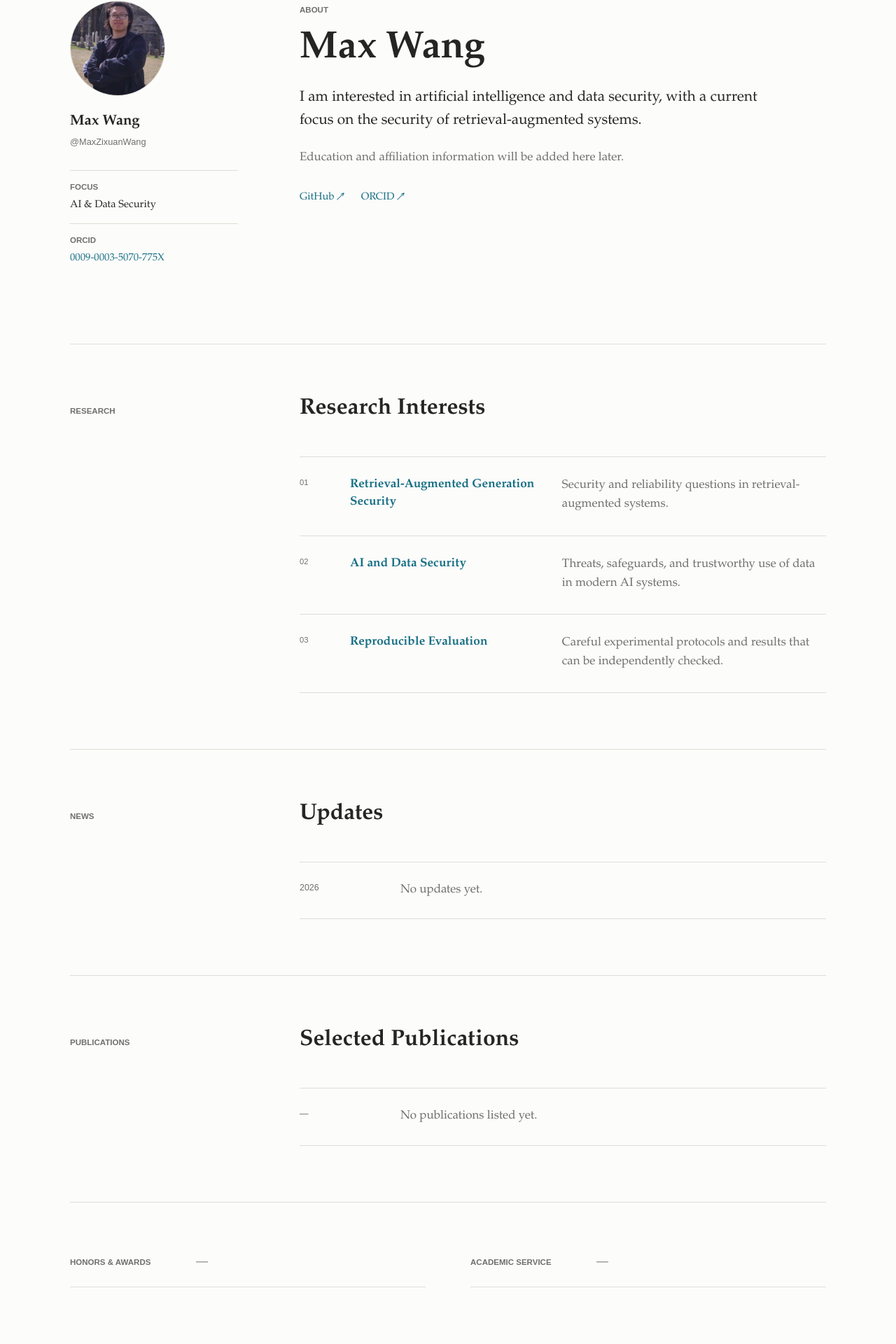
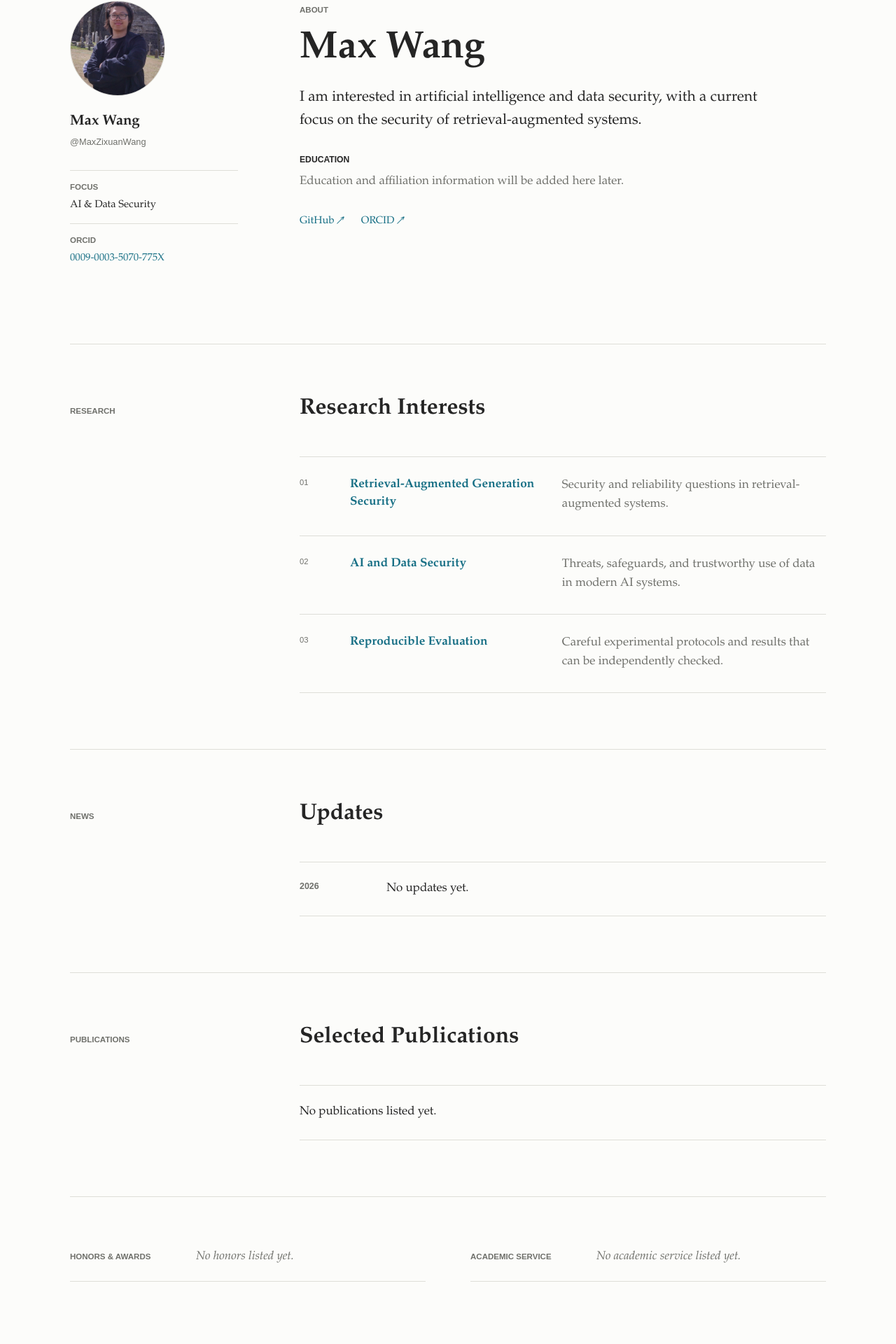
Before and after one commit to MaxZixuanWang/maxzixuanwang.github.io, a Next.js app: page / in a window 1280 px wide. Shown: the part 160-2080 px from the top of the page at 70% size. Built offline with nearby package versions, Linux system fonts and the light colour scheme.

Commit message:
Make homepage content beginner-editable

```diff
--- a/app/globals.css
+++ b/app/globals.css
@@ -184,8 +184,7 @@ a:focus-visible {
 
 .profile-meta a,
 .text-links a,
-.research-item h3,
-.empty-line a {
+.editable-content a {
   color: var(--accent);
 }
 
@@ -201,16 +200,30 @@ a:focus-visible {
   line-height: 1.05;
 }
 
-.lead {
+.about-content > p:first-child {
   max-width: 700px;
   margin: 0;
   font-size: 1.3rem;
   line-height: 1.6;
 }
 
-.about-note {
+.about-content h3 {
+  margin: 28px 0 8px;
+  font-family: Arial, Helvetica, sans-serif;
+  font-size: 0.76rem;
+  letter-spacing: 0;
+  text-transform: uppercase;
+}
+
+.about-content h3 + p {
   max-width: 640px;
-  margin: 22px 0 0;
+  margin: 0;
+  color: var(--muted);
+}
+
+.about-content ul {
+  margin: 10px 0 0;
+  padding-left: 20px;
   color: var(--muted);
 }
 
@@ -245,57 +258,88 @@ a:focus-visible {
 .research-list {
   margin-top: 48px;
   margin-left: 328px;
-  border-top: 1px solid var(--line);
 }
 
-.research-item {
+.research-list ol {
+  margin: 0;
+  padding: 0;
+  border-top: 1px solid var(--line);
+  counter-reset: research-item;
+  list-style: none;
+}
+
+.research-list li {
   display: grid;
   grid-template-columns: 48px minmax(220px, 0.85fr) minmax(260px, 1.15fr);
   gap: 24px;
   align-items: start;
   padding: 27px 0 30px;
   border-bottom: 1px solid var(--line);
+  counter-increment: research-item;
 }
 
-.research-item > span {
+.research-list li::before {
+  content: counter(research-item, decimal-leading-zero);
   color: var(--muted);
   font-family: Arial, Helvetica, sans-serif;
   font-size: 0.7rem;
 }
 
-.research-item h3 {
+.research-list li > p {
+  margin: 0;
+}
+
+.research-list li > p:first-child {
+  color: var(--accent);
   margin: 0;
   font-size: 1.08rem;
   font-weight: 600;
   line-height: 1.45;
 }
 
-.research-item p {
-  margin: 0;
+.research-list li > p + p {
   color: var(--muted);
   line-height: 1.6;
 }
 
-.empty-line {
-  display: grid;
-  grid-template-columns: 120px minmax(0, 1fr);
-  gap: 24px;
+.entry-list {
   margin-top: 48px;
   margin-left: 328px;
-  padding: 26px 0;
+}
+
+.entry-list ul,
+.entry-list ol {
+  margin: 0;
+  padding: 0;
   border-top: 1px solid var(--line);
+  border-bottom: 1px solid var(--line);
+  list-style: none;
+}
+
+.entry-list li {
+  padding: 24px 0;
   border-bottom: 1px solid var(--line);
 }
 
-.empty-line time,
-.empty-line > span {
+.entry-list li:last-child {
+  border-bottom: 0;
+}
+
+.entry-list p {
+  margin: 0;
+  color: var(--muted);
+}
+
+.entry-list strong {
+  display: inline-block;
+  width: 120px;
   color: var(--muted);
   font-family: Arial, Helvetica, sans-serif;
   font-size: 0.78rem;
+  vertical-align: top;
 }
 
-.empty-line p {
-  margin: 0;
+.entry-list li::marker {
   color: var(--muted);
 }
 
@@ -315,9 +359,19 @@ a:focus-visible {
   border-bottom: 1px solid var(--line);
 }
 
-.compact-empty {
+.compact-content > :first-child {
   margin: 0;
+}
+
+.compact-content p,
+.compact-content li {
   color: var(--muted);
+}
+
+.compact-content ul,
+.compact-content ol {
+  margin: 0;
+  padding-left: 18px;
 }
 
 .site-footer {
@@ -363,15 +417,15 @@ a:focus-visible {
   }
 
   .research-list,
-  .empty-line {
+  .entry-list {
     margin-left: 228px;
   }
 
-  .research-item {
+  .research-list li {
     grid-template-columns: 36px minmax(0, 1fr);
   }
 
-  .research-item p {
+  .research-list li > p {
     grid-column: 2;
   }
 
@@ -431,7 +485,7 @@ a:focus-visible {
     font-size: 2.65rem;
   }
 
-  .lead {
+  .about-content > p:first-child {
     font-size: 1.15rem;
   }
 
@@ -449,18 +503,18 @@ a:focus-visible {
   }
 
   .research-list,
-  .empty-line {
+  .entry-list {
     margin-top: 34px;
     margin-left: 0;
   }
 
-  .research-item {
+  .research-list li {
     grid-template-columns: 32px minmax(0, 1fr);
     gap: 16px;
   }
 
-  .empty-line {
-    grid-template-columns: 72px minmax(0, 1fr);
+  .entry-list strong {
+    width: 72px;
   }
 
   .compact-sections {
--- a/app/page.tsx
+++ b/app/page.tsx
@@ -1,22 +1,46 @@
+import fs from "node:fs";
+import path from "node:path";
 import Image from "next/image";
+import ReactMarkdown from "react-markdown";
 
-const researchInterests = [
-  {
-    title: "Retrieval-Augmented Generation Security",
-    description:
-      "Security and reliability questions in retrieval-augmented systems.",
-  },
-  {
-    title: "AI and Data Security",
-    description:
-      "Threats, safeguards, and trustworthy use of data in modern AI systems.",
-  },
-  {
-    title: "Reproducible Evaluation",
-    description:
-      "Careful experimental protocols and results that can be independently checked.",
-  },
-];
+const contentDirectory = path.join(process.cwd(), "content");
+
+function readContent(filename: string) {
+  return fs.readFileSync(path.join(contentDirectory, filename), "utf8").trim();
+}
+
+const content = {
+  about: readContent("about.md"),
+  research: readContent("research.md"),
+  news: readContent("news.md"),
+  publications: readContent("publications.md"),
+  honors: readContent("honors.md"),
+  service: readContent("service.md"),
+};
+
+function EditableContent({
+  children,
+  className,
+}: {
+  children: string;
+  className: string;
+}) {
+  return (
+    <div className={className}>
+      <ReactMarkdown
+        components={{
+          a: ({ children: linkText, href }) => (
+            <a href={href} target="_blank" rel="noreferrer">
+              {linkText}
+            </a>
+          ),
+        }}
+      >
+        {children}
+      </ReactMarkdown>
+    </div>
+  );
+}
 
 export default function Home() {
   return (
@@ -84,14 +108,11 @@ export default function Home() {
           <article className="profile-main">
             <p className="section-label">About</p>
             <h1>Max Wang</h1>
-            <p className="lead">
-              I am interested in artificial intelligence and data security,
-              with a current focus on the security of retrieval-augmented
-              systems.
-            </p>
-            <p className="about-note">
-              Education and affiliation information will be added here later.
-            </p>
+            <EditableContent
+              className="editable-content about-content"
+            >
+              {content.about}
+            </EditableContent>
             <div className="text-links" aria-label="Profile links">
               <a
                 href="https://github.com/MaxZixuanWang"
@@ -116,15 +137,11 @@ export default function Home() {
             <p className="section-label">Research</p>
             <h2>Research Interests</h2>
           </header>
-          <div className="research-list">
-            {researchInterests.map((interest, index) => (
-              <article className="research-item" key={interest.title}>
-                <span>{String(index + 1).padStart(2, "0")}</span>
-                <h3>{interest.title}</h3>
-                <p>{interest.description}</p>
-              </article>
-            ))}
-          </div>
+          <EditableContent
+            className="editable-content research-list"
+          >
+            {content.research}
+          </EditableContent>
         </section>
 
         <section className="content-section" id="news">
@@ -132,10 +149,11 @@ export default function Home() {
             <p className="section-label">News</p>
             <h2>Updates</h2>
           </header>
-          <div className="empty-line">
-            <time>2026</time>
-            <p>No updates yet.</p>
-          </div>
+          <EditableContent
+            className="editable-content entry-list news-list"
+          >
+            {content.news}
+          </EditableContent>
         </section>
 
         <section className="content-section" id="publications">
@@ -143,20 +161,29 @@ export default function Home() {
             <p className="section-label">Publications</p>
             <h2>Selected Publications</h2>
           </header>
-          <div className="empty-line">
-            <span>—</span>
-            <p>No publications listed yet.</p>
-          </div>
+          <EditableContent
+            className="editable-content entry-list publication-list"
+          >
+            {content.publications}
+          </EditableContent>
         </section>
 
         <section className="compact-sections" aria-label="Additional academic information">
           <div>
             <p className="section-label">Honors &amp; Awards</p>
-            <p className="compact-empty">—</p>
+            <EditableContent
+              className="editable-content compact-content"
+            >
+              {content.honors}
+            </EditableContent>
           </div>
           <div>
             <p className="section-label">Academic Service</p>
-            <p className="compact-empty">—</p>
+            <EditableContent
+              className="editable-content compact-content"
+            >
+              {content.service}
+            </EditableContent>
           </div>
         </section>
       </main>
--- /dev/null
+++ b/content/about.md
@@ -0,0 +1,5 @@
+I am interested in artificial intelligence and data security, with a current focus on the security of retrieval-augmented systems.
+
+### Education
+
+Education and affiliation information will be added here later.
--- /dev/null
+++ b/content/honors.md
@@ -0,0 +1 @@
+_No honors listed yet._
--- /dev/null
+++ b/content/news.md
@@ -0,0 +1 @@
+- **2026** No updates yet.
--- /dev/null
+++ b/content/publications.md
@@ -0,0 +1 @@
+- No publications listed yet.
--- /dev/null
+++ b/content/research.md
@@ -0,0 +1,11 @@
+1. **Retrieval-Augmented Generation Security**
+
+   Security and reliability questions in retrieval-augmented systems.
+
+2. **AI and Data Security**
+
+   Threats, safeguards, and trustworthy use of data in modern AI systems.
+
+3. **Reproducible Evaluation**
+
+   Careful experimental protocols and results that can be independently checked.
--- /dev/null
+++ b/content/service.md
@@ -0,0 +1 @@
+_No academic service listed yet._
--- a/package.json
+++ b/package.json
@@ -13,7 +13,8 @@
   "dependencies": {
     "next": "^16.3.3",
     "react": "19.2.6",
-    "react-dom": "19.2.6"
+    "react-dom": "19.2.6",
+    "react-markdown": "^10.1.0"
   },
   "devDependencies": {
     "@types/node": "22.19.19",
```
Also changed, not shown: content/README.md (added), 2 other files (tests, documents, lock files or other folders).
